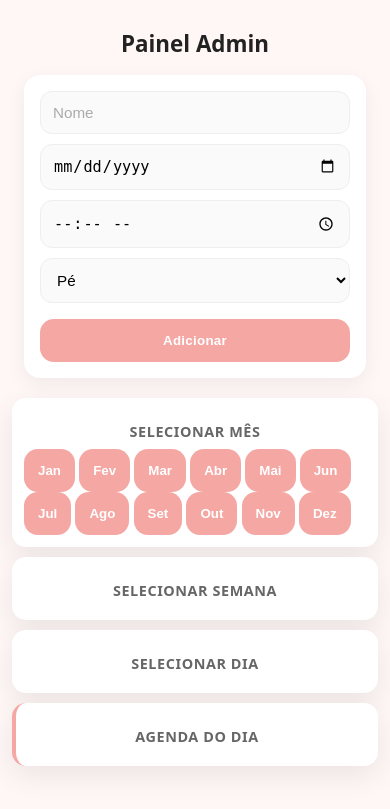
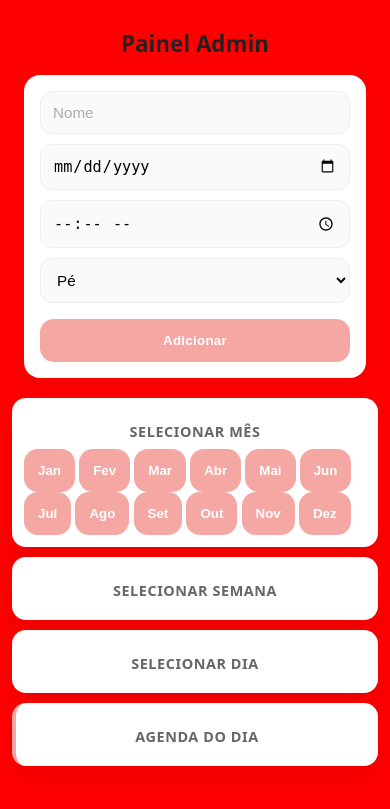
Before and after one commit to wessil170/agenda-nails-api, a FastAPI app: page /admin in a window 390 px wide. Shown: the top 809 px of the page. Run offline with FastAPI, Linux system fonts and the light colour scheme; data comes from the database, SQL or seed files in the repository.

Commit message:
teste css admin mobile

```diff
--- a/static/style.css
+++ b/static/style.css
@@ -365,3 +365,8 @@ h1 {
     margin-bottom: 6px;
   }
 }
+@media (max-width: 768px) {
+  body.admin-page {
+    background: red !important;
+  }
+}
```
